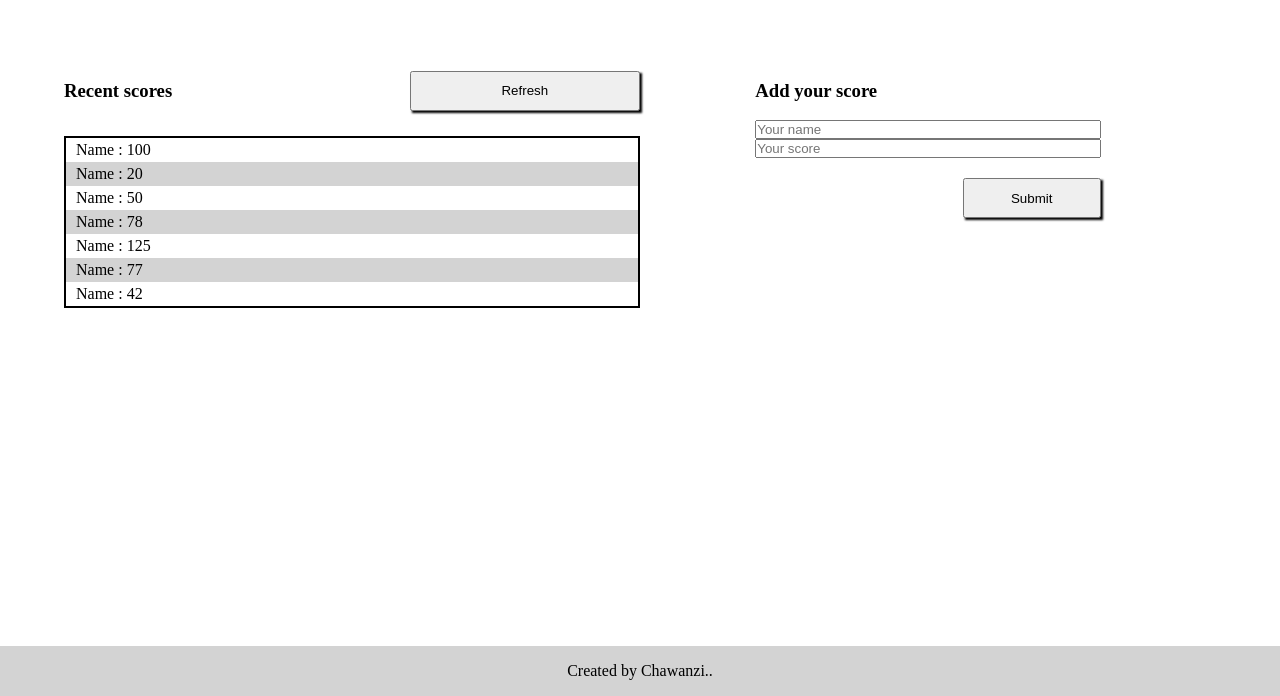
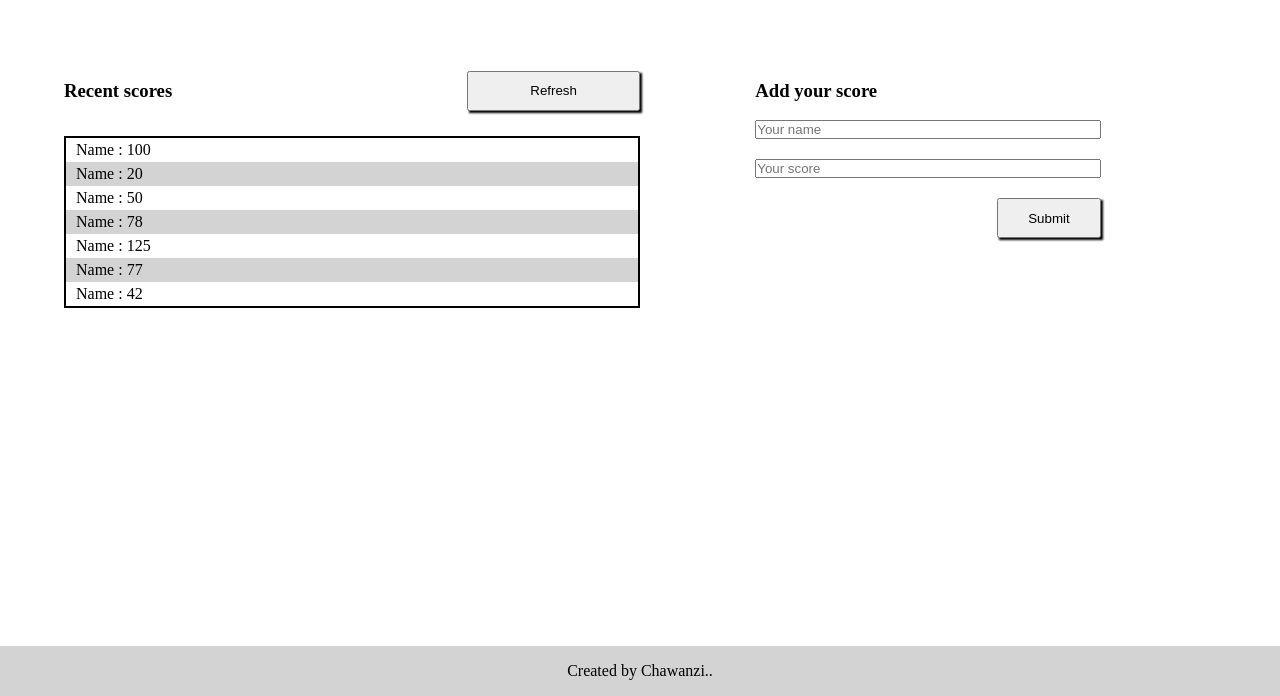
Before and after one commit to chaw-bot/Leaderboard, a website built with webpack: page src/index.html in a window 1280 px wide. Shown: the part 104-800 px from the top of the page. Built offline with nearby package versions, Linux system fonts and the light colour scheme.

Commit message:
Change class names

```diff
--- a/src/style.css
+++ b/src/style.css
@@ -22,15 +22,19 @@ body,
 .submit {
   height: 5vh;
   box-shadow: 2px 2px 2px;
-  width: 40%;
 }
 
 .score {
   padding: 3px 0 3px 10px;
 }
 
+.refresh {
+  width: 30%;
+}
+
 .submit {
   align-self: flex-end;
+  width: 30%;
 }
 
 .page-header2 {
@@ -59,7 +63,7 @@ main {
   background-color: #d3d3d3;
 }
 
-#name,
+#names,
 #scores,
 .submit {
   margin-bottom: 20px;
```
